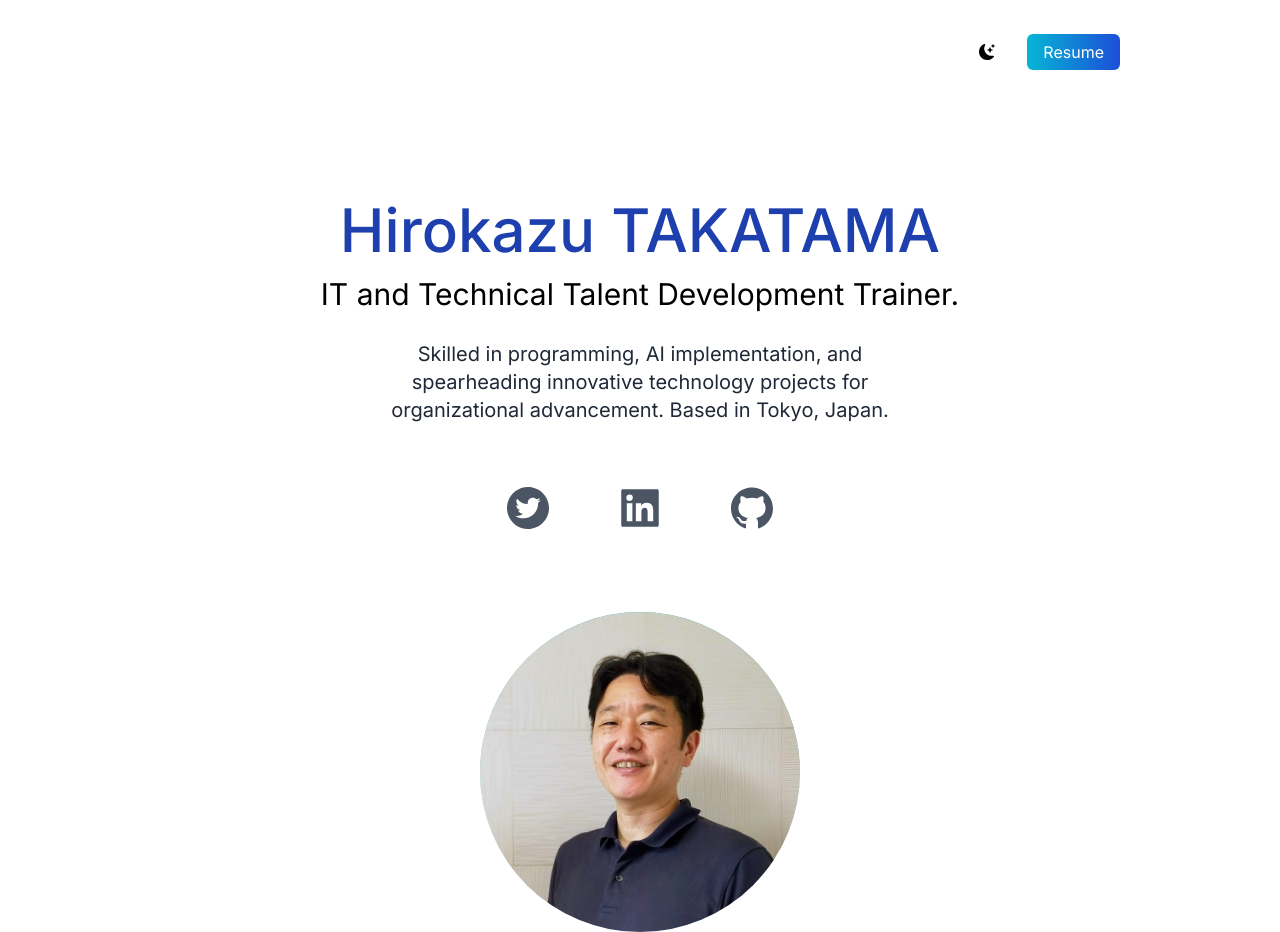
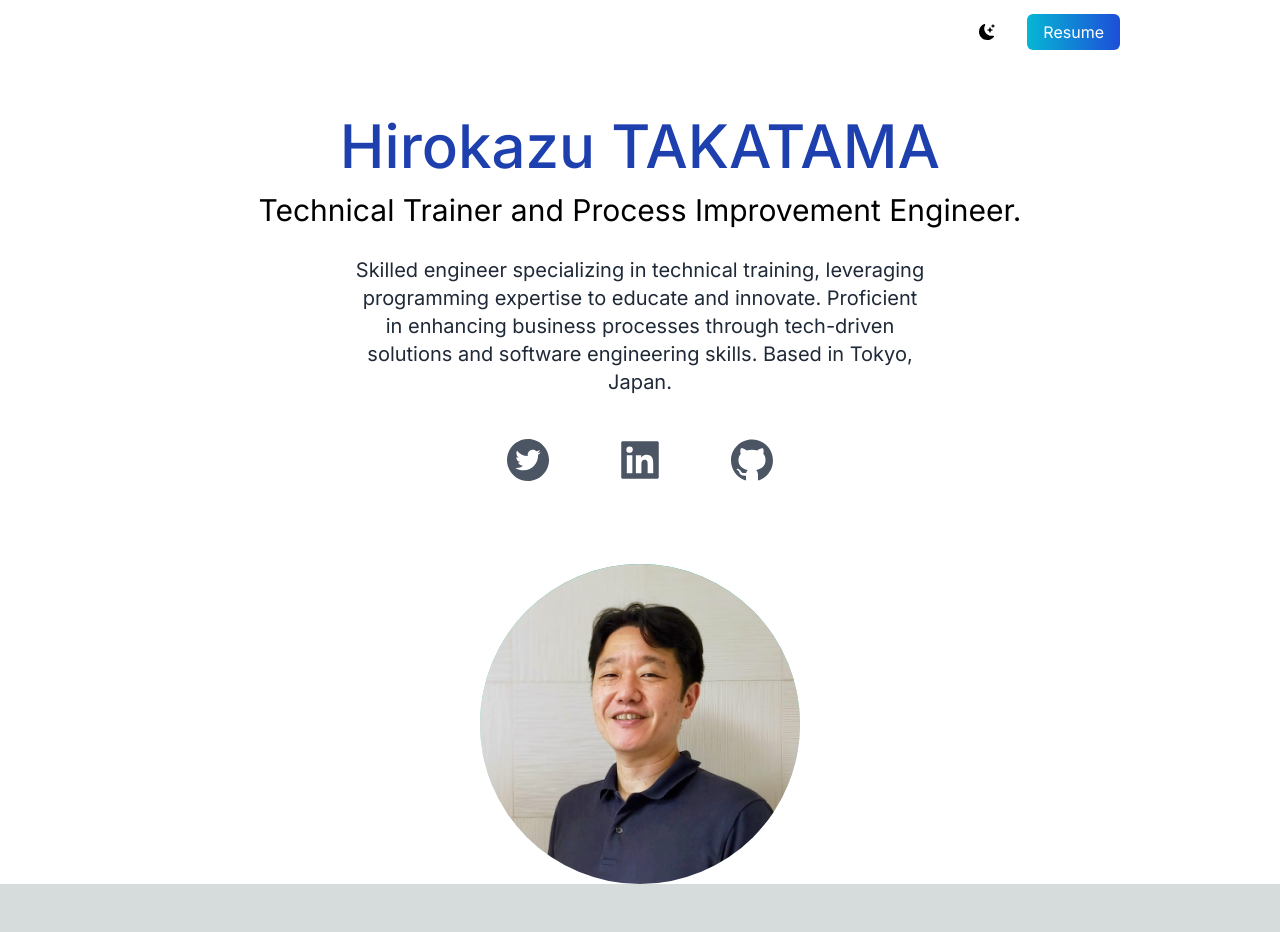
Before and after one commit to takatama/about, a Next.js app: page / in a window 1280 px wide. After the commit the page ends 884 px from the top, so only its background shows below. Built offline with nearby package versions, Linux system fonts and the light colour scheme.

Commit message:
revised contents

```diff
--- a/app/page.tsx
+++ b/app/page.tsx
@@ -16,9 +16,9 @@ export default function Home() {
   const [darkMode, setDarkMode] = useState(false);
   return (
     <div className={darkMode ? "dark" : ""}>
-      <main className="bg-white px-10 md:px-20 lg:px-40 dark:bg-gray-900">
+      <main className="bg-white px-5 md:px-20 lg:px-40 dark:bg-gray-900">
         <section className="min-h-screen">
-          <nav className="py-10 mb-12 flex justify-between">
+          <nav className="py-5 mb-6 flex justify-between">
             <h1 className="text-xl"></h1>
             <ul className="flex items-center">
               <li>
@@ -38,20 +38,21 @@ export default function Home() {
               </li>
             </ul>
           </nav>
-          <div className="text-center p-10">
+          <div className="text-center p-5">
             <h2 className="text-5xl py-2 text-blue-800 font-medium md:text-6xl dark:text-cyan-500">
               Hirokazu TAKATAMA
             </h2>
             <h3 className="text-2xl py-2 md:text-3xl dark:text-white">
-              IT and Technical Talent Development Trainer.
+              Technical Trainer and Process Improvement Engineer.
             </h3>
             <p className="text-md py-5 leading-8 text-gray-800 md:text-xl max-w-xl mx-auto dark:text-white">
-              Skilled in programming, AI implementation, and spearheading
-              innovative technology projects for organizational advancement.
-              Based in Tokyo, Japan.
+              Skilled engineer specializing in technical training, leveraging
+              programming expertise to educate and innovate. Proficient in
+              enhancing business processes through tech-driven solutions and
+              software engineering skills. Based in Tokyo, Japan.
             </p>
           </div>
-          <div className="text-5xl flex justify-center gap-16 text-gray-600">
+          <div className="text-5xl flex justify-center gap-16 text-gray-600 dark:text-gray-400">
             <a href="https://twitter.com/takatama_jp" target="_blank">
               <AiFillTwitterCircle />
             </a>
```
